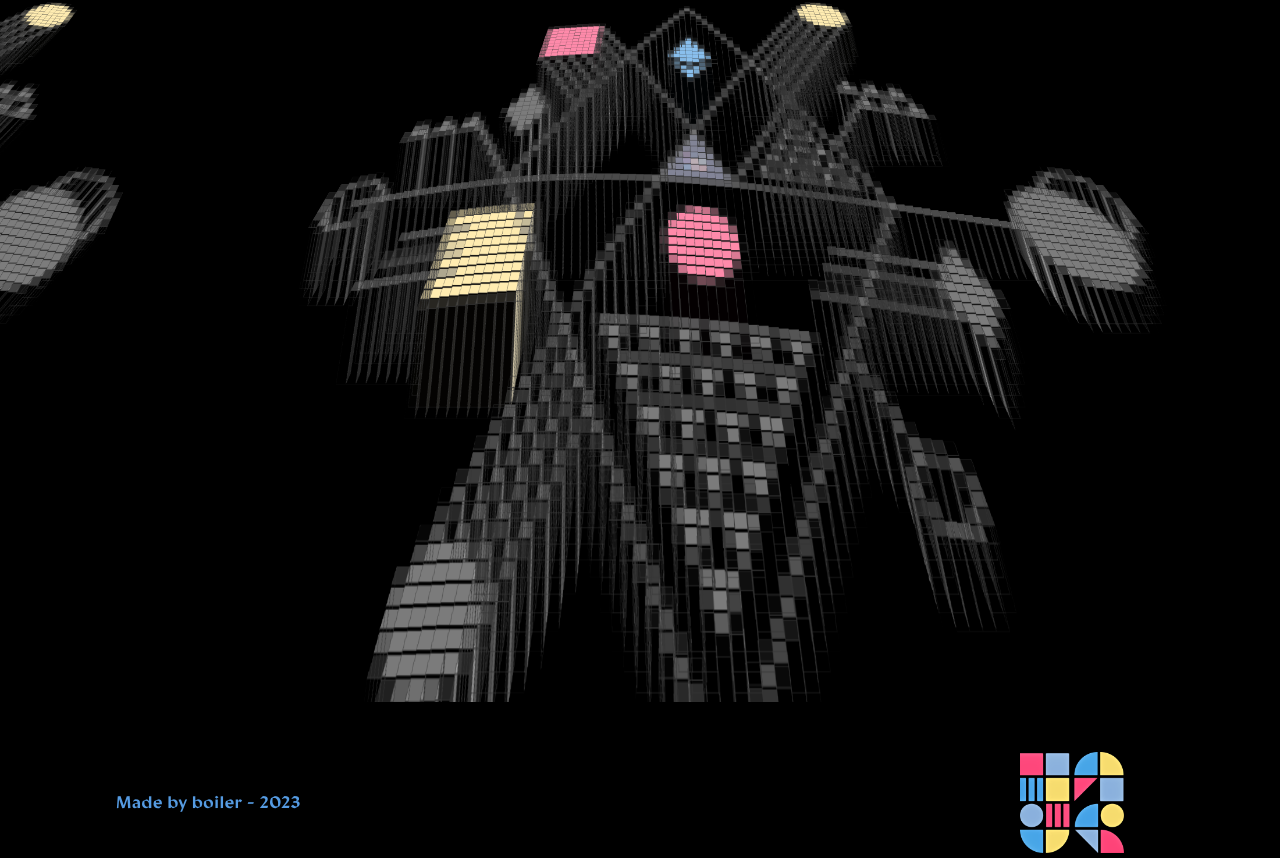
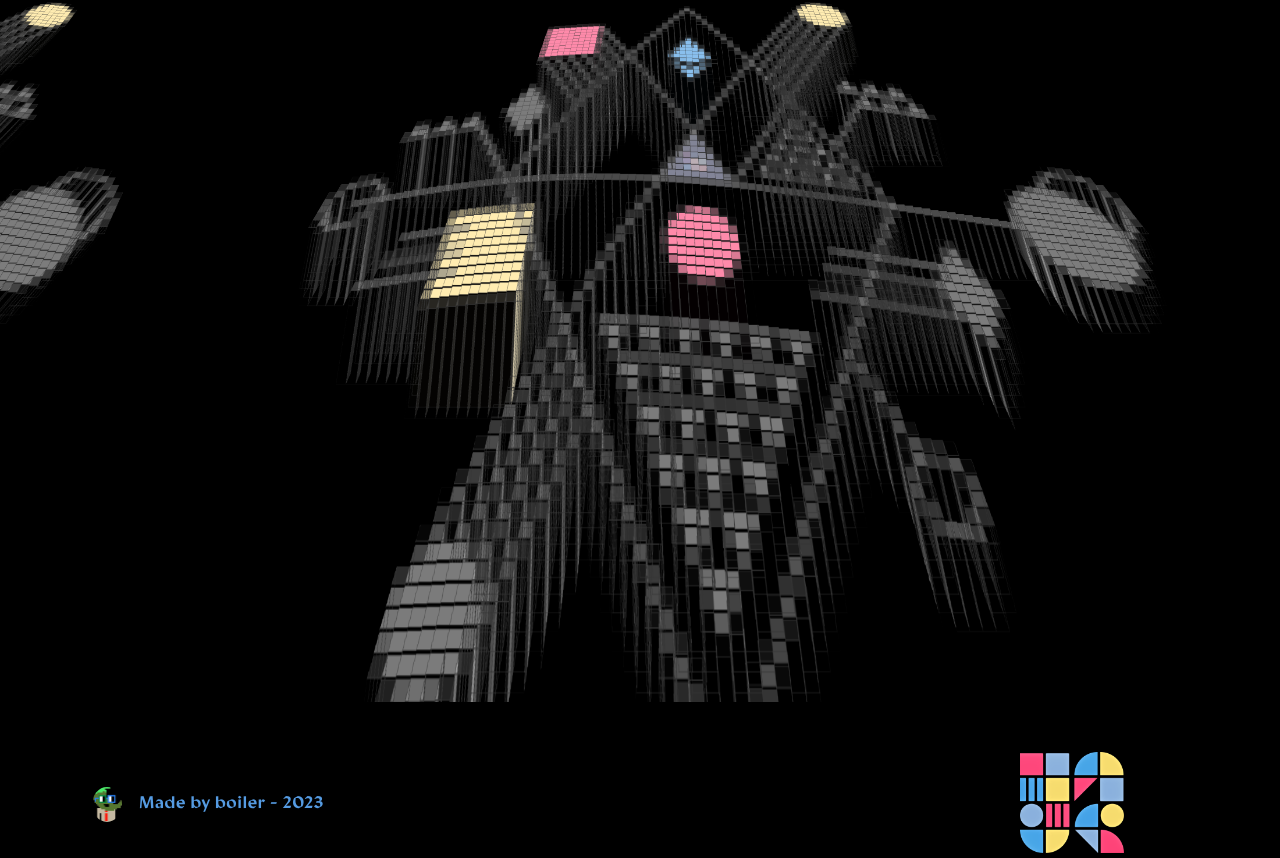
Before and after one commit to boilerrat/daohaus-linktreeV2, a React (Vite) app: page / in a window 1280 px wide. Shown: the part 5184-6042 px from the top of the page. Built offline with nearby package versions, Linux system fonts and the light colour scheme; some icons are missing.

Commit message:
avatar to footer

```diff
--- a/src/App.tsx
+++ b/src/App.tsx
@@ -1,7 +1,9 @@
 // ------------------------------------------------
 // ------------- UI and Stylin's ------------------
 // ------------------------------------------------
-import { Box,
+import {
+         Avatar,
+         Box,
          Card,
          CardContent,
          CardMedia,
@@ -245,11 +247,14 @@ function App() {
       <Box sx={{ backgroundColor: 'black', color: 'white' }}>
       <Grid container spacing={2} justifyContent="center" alignItems="center">
       <Grid item xs={12} sm={4}>
+      <Box sx={{ display: 'flex', justifyContent: 'center', alignItems: 'center' }}>
+            <Avatar alt="Boiler Avatar" src="/pn237.png" sx={{ width: 30, height: 35, marginRight: 2 }} />
         <Typography align="center" variant="body1">
           <Link href="https://www.boilerrat.xyz" target="_blank" rel="noopener noreferrer" style={{ color: '#559be2', textDecoration: 'none' }}>
             Made by boiler - 2023
           </Link>
         </Typography>
+        </Box>
       </Grid>
     {/* Middle Section: Social Media Icons */}
      <Grid item xs={12} sm={4}>
```
Also changed, not shown: public/pn237.png (added).
